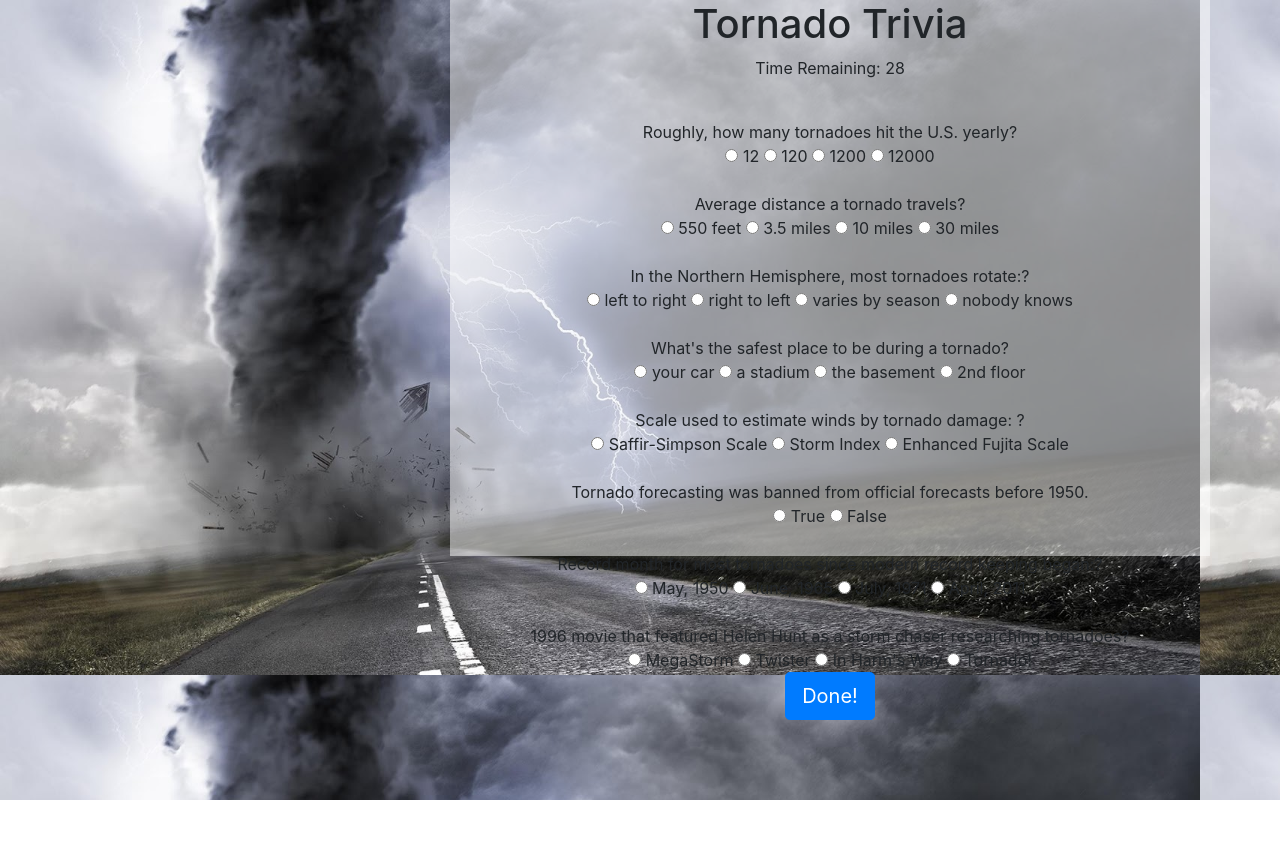
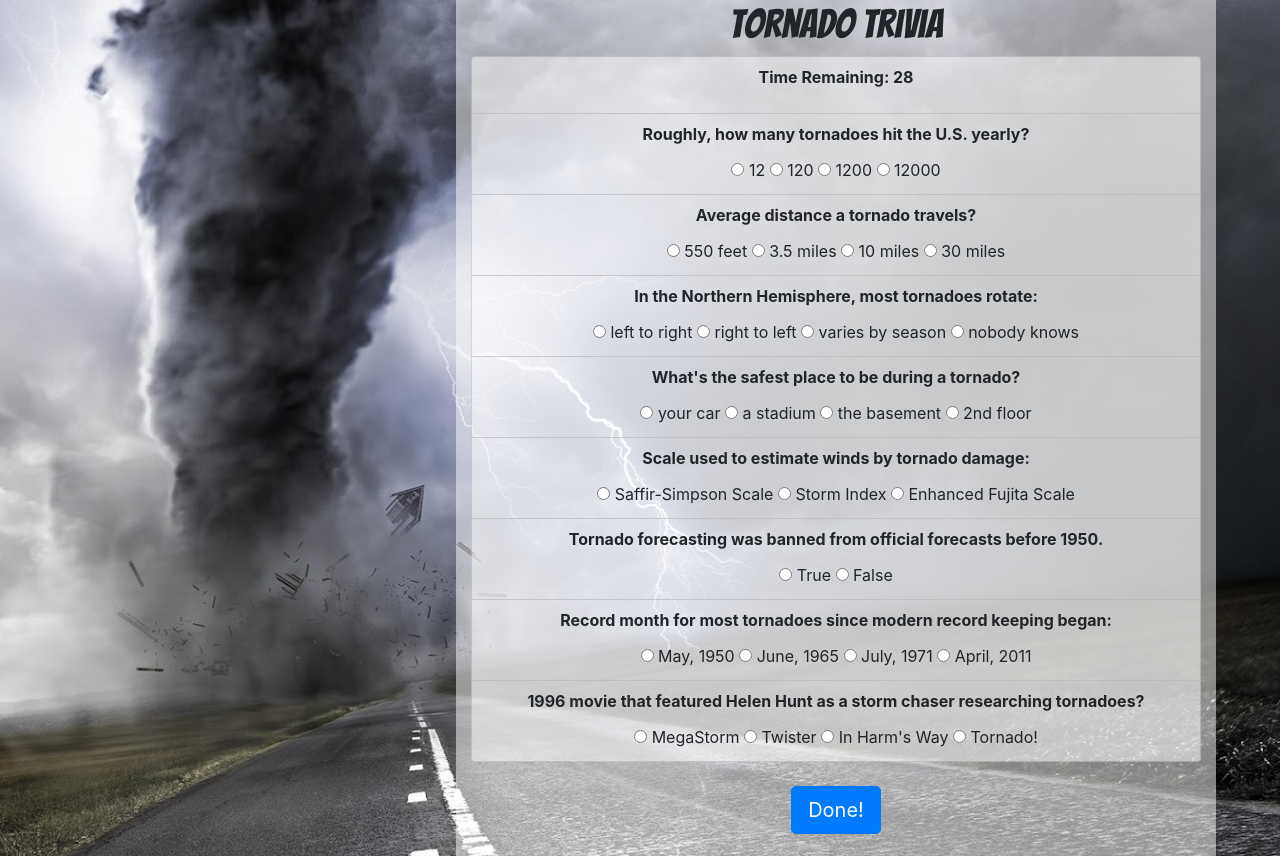
Before and after one commit to DMoldenhauer/TriviaGame, a plain HTML site: page index.html in a window 1280 px wide. Both pictures are taken after a click on the button "Start". Before the commit the page ends 800 px from the top, so only its background shows below. Drawn offline with nearby package versions, Linux system fonts and the light colour scheme; a web font is replaced by a local one.

Commit message:
version3

```diff
--- a/assets/css/style.css
+++ b/assets/css/style.css
@@ -1,10 +1,24 @@
 body {
     background-image: url("../images/tornado.jpg");
-    background-size: 1200px, 623px;
-
+       height: 100%;
+       /* Center and scale the image nicely */
+       background-position: center;
+       background-repeat: no-repeat;
+       background-size: cover;
 }
 
+.container {
+    margin-right: 5%;
+}
+.list-group-item {
+    background-color: rgba(255,255,255,0.5)
+}
 
+p {
+    font-weight: bold;
+    font-size: 1em;
+    line-height: 1em;
+}
 
 
 
@@ -18,7 +32,7 @@ body {
 }
 
 #quizBoard {
-    height: 500px;
+    height: 800px;
     text-align: center;
 }
 
@@ -31,3 +45,7 @@ body {
     /* visibility: hidden; */
     text-align: center;
 }
+
+h1 {
+    font-family: 'Bangers', cursive;
+}
--- a/index.html
+++ b/index.html
@@ -8,6 +8,9 @@
     <meta name="viewport" content="width=device-width, initial-scale=1">
     <!-- Added link to the jQuery Library -->
     <script src="https://cdnjs.cloudflare.com/ajax/libs/jquery/3.2.1/jquery.min.js"></script>
+    <!-- Google Font -->
+    <link href="https://fonts.googleapis.com/css?family=Bangers|Shrikhand" rel="stylesheet">
+    <link href="https://fonts.googleapis.com/css?family=Shrikhand" rel="stylesheet">
     <!-- BootStrap CSS -->
     <link rel="stylesheet" href="https://maxcdn.bootstrapcdn.com/bootstrap/4.0.0/css/bootstrap.min.css" integrity="sha384-Gn5384xqQ1aoWXA+058RXPxPg6fy4IWvTNh0E263XmFcJlSAwiGgFAW/dAiS6JXm"
         crossorigin="anonymous">
@@ -44,77 +47,81 @@
                 </div>
 
                 <div id="questions">
+                    <ul class="list-group">
+                        <li class="list-group-item">
                             <p id="displayTimeRemain"></p>
-
-                    <br>
+                        </li>
+                        <li class="list-group-item">
                             <form class="question">
-                        Roughly, how many tornadoes hit the U.S. yearly?
-                        <br>
+                                <p>Roughly, how many tornadoes hit the U.S. yearly?</p>
                                 <input class="incorrect" type="radio" name="tornadoes" value="12"> 12
                                 <input class="incorrect" type="radio" name="tornadoes" value="120"> 120
                                 <input class="correct" type="radio" name="tornadoes" value="1200"> 1200
                                 <input class="incorrect" type="radio" name="tornadoes" value="12000"> 12000
                             </form>
-                    <br>
+                        </li>
+                        <li class="list-group-item">
                             <form class="question">
-                        Average distance a tornado travels?
-                        <br>
+                                <p>Average distance a tornado travels?</p>
                                 <input class="incorrect" type="radio" name="tornadoes" value="550 feet"> 550 feet
                                 <input class="correct" type="radio" name="tornadoes" value="3.5 miles"> 3.5 miles
-                        <input class="incorrect"  type="radio" name="tornadoes" value="10 miles"> 10 miles
+                                <input class="incorrect" type="radio" name="tornadoes" value="10 miles"> 10 miles
                                 <input class="incorrect" type="radio" name="tornadoes" value="30 miles"> 30 miles
                             </form>
-                    <br>
+                        </li>
+                        <li class="list-group-item">
                             <form class="question">
-                        In the Northern Hemisphere, most tornadoes rotate:?
-                        <br>
+                                <p>In the Northern Hemisphere, most tornadoes rotate:</p>
                                 <input class="correct" type="radio" name="tornadoes" value="left to right"> left to right
                                 <input class="incorrect" type="radio" name="tornadoes" value="right to left"> right to left
                                 <input class="incorrect" type="radio" name="tornadoes" value="varies by season"> varies by season
                                 <input class="incorrect" type="radio" name="tornadoes" value="nobody knows"> nobody knows
                             </form>
-                    <br>
+                        </li>
+                        <li class="list-group-item">
                             <form class="question">
-                        What's the safest place to be during a tornado?
-                        <br>
+                                <p>What's the safest place to be during a tornado?</p>
                                 <input class="incorrect" type="radio" name="tornadoes" value="your car"> your car
                                 <input class="incorrect" type="radio" name="tornadoes" value="a stadium"> a stadium
                                 <input class="correct" type="radio" name="tornadoes" value="the basement"> the basement
                                 <input class="incorrect" type="radio" name="tornadoes" value="2nd floor"> 2nd floor
                             </form>
-                    <br>
+                        </li>
+                        <li class="list-group-item">
                             <form class="question">
-                        Scale used to estimate winds by tornado damage: ?
-                        <br>
+                                <p>Scale used to estimate winds by tornado damage:</p>
                                 <input class="incorrect" type="radio" name="tornadoes" value="Saffir-Simpson Scale"> Saffir-Simpson Scale
                                 <input class="incorrect" type="radio" name="tornadoes" value="Storm Index"> Storm Index
                                 <input class="correct" type="radio" name="tornadoes" value="Enhanced Fujita Scale"> Enhanced Fujita Scale
                             </form>
-                    <br>
+                        </li>
+                        <li class="list-group-item">
                             <form class="question">
-                        Tornado forecasting was banned from official forecasts before 1950.
-                        <br>
+                                <p>Tornado forecasting was banned from official forecasts before 1950.</p>
                                 <input class="correct" type="radio" name="tornadoes" value="True"> True
                                 <input class="incorrect" type="radio" name="tornadoes" value="False"> False
                             </form>
-                    <br>
+                        </li>
+                        <li class="list-group-item">
                             <form class="question">
-                        Record month for most tornadoes since modern record keeping began:?
-                        <br>
+                                <p>Record month for most tornadoes since modern record keeping began:</p>
                                 <input class="incorrect" type="radio" name="tornadoes" value="May, 1950"> May, 1950
                                 <input class="incorrect" type="radio" name="tornadoes" value="June, 1965"> June, 1965
                                 <input class="incorrect" type="radio" name="tornadoes" value="July, 1971"> July, 1971
                                 <input class="correct" type="radio" name="tornadoes" value="April, 2011"> April, 2011
                             </form>
-                    <br>
+                        </li>
+                        <li class="list-group-item">
                             <form class="question">
-                        1996 movie that featured Helen Hunt as a storm chaser researching tornadoes?
-                        <br>
+                                <p>1996 movie that featured Helen Hunt as a storm chaser researching tornadoes?</p>
                                 <input class="incorrect" type="radio" name="tornadoes" value="MegaStorm"> MegaStorm
                                 <input class="correct" type="radio" name="tornadoes" value="Twister"> Twister
                                 <input class="incorrect" type="radio" name="tornadoes" value="In Harm's Way"> In Harm's Way
                                 <input class="incorrect" type="radio" name="tornadoes" value="Tornado!"> Tornado!
                             </form>
+                        </li>
+                    </ul>
+                    <br>
                     <button type="button" id="endButton" class="btn btn-primary btn-lg">Done!</button>
 
                 </div>
```
Lines whose indentation alone changed are shown as unchanged.
